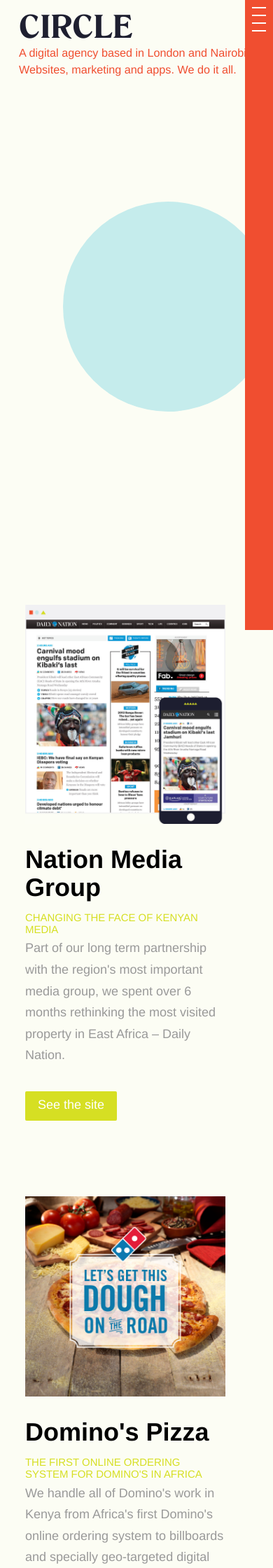
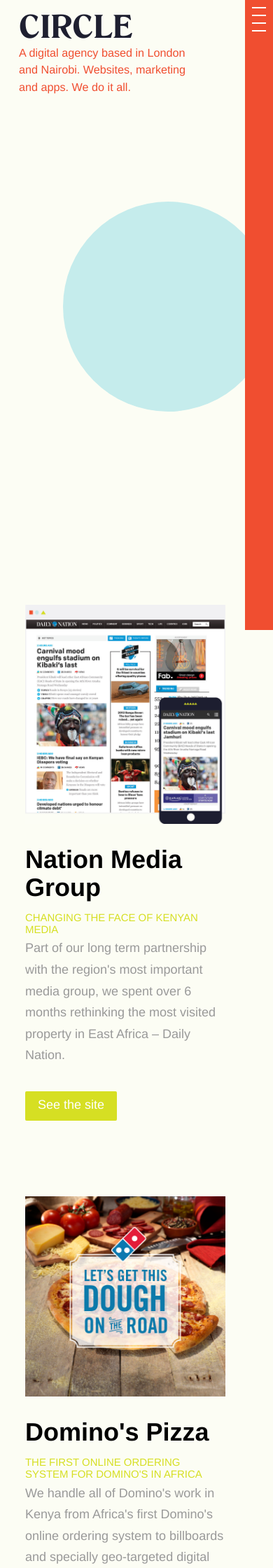
Before and after one commit to ryanhbowman/circle-site, a Jekyll site: the page built from index.html, in a window 390 px wide. Shown: the top 2240 px of the page at 70% size. Built offline with Jekyll 4.4.1, drawn with Linux system fonts in a browser that asks for light colours; some web fonts are replaced.

Commit message:
mobile crap

```diff
--- a/_sass/_layout.scss
+++ b/_sass/_layout.scss
@@ -163,6 +163,10 @@
 
   }
 
+  h4.explain {
+    max-width: 250px;
+  }
+
 }
 
 .name {
--- a/_sass/_menu.scss
+++ b/_sass/_menu.scss
@@ -142,9 +142,7 @@
 		height: 70%;
 		font-size: 34px;
 	}
-	.overlay ul li {
-		min-height: 34px;
-	}
+
 }
 
 @media all and (max-width: 660px) {
@@ -152,4 +150,9 @@
 		width: 40px;
 		padding: 1px 10px;
 	}
+
+	.overlay ul li a{
+		min-height: 34px;
+		font-size: 25px;
+	}
 }
```
